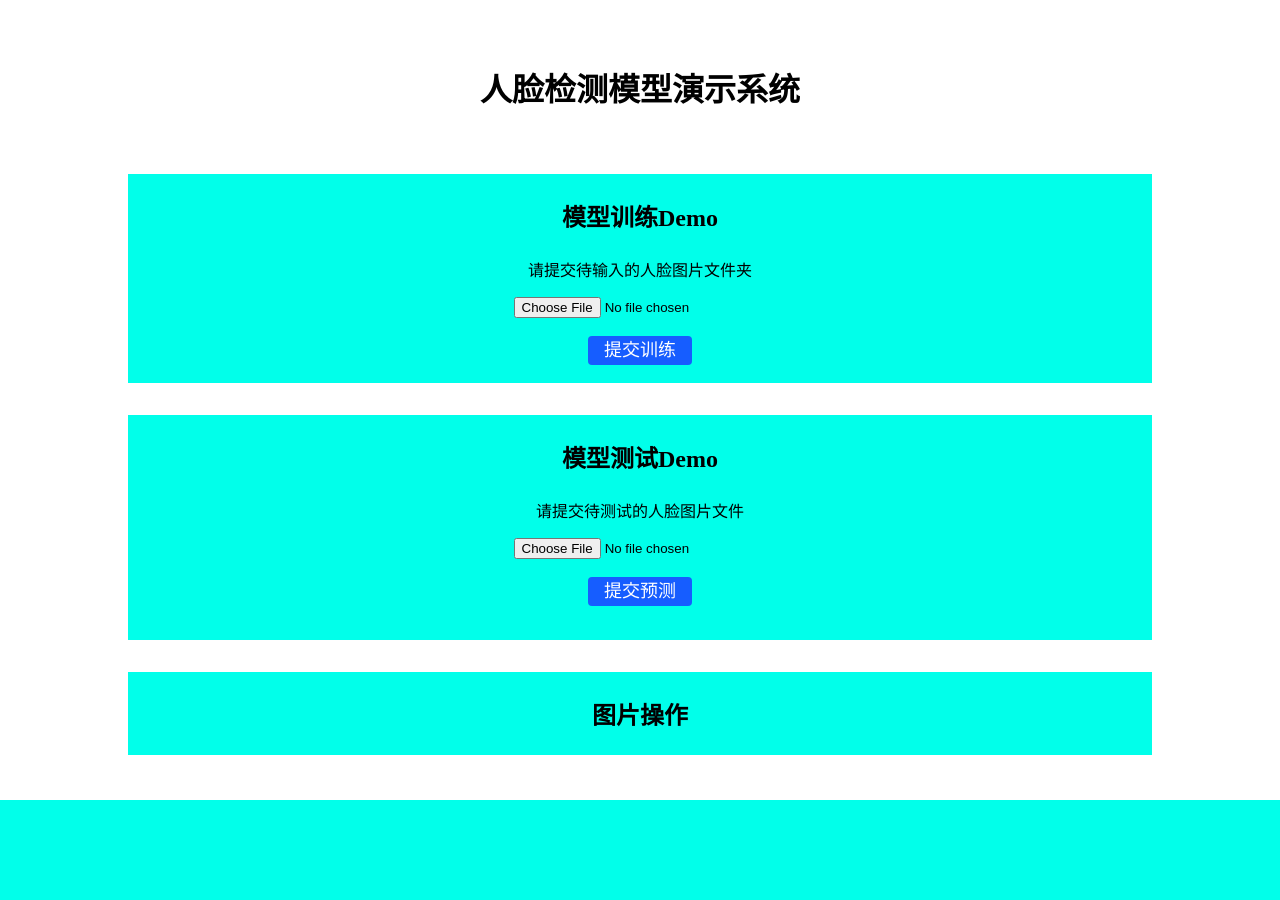
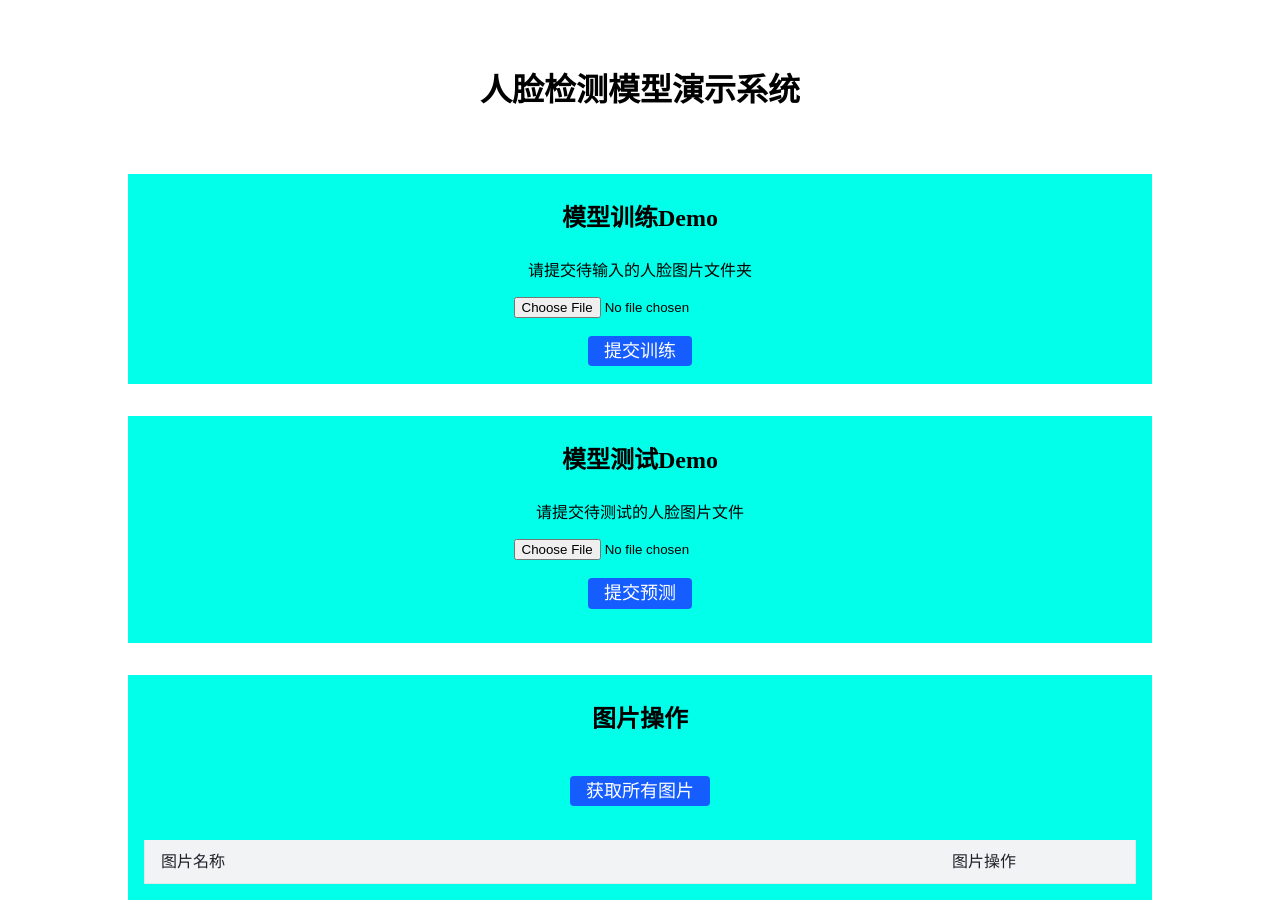
Before and after one commit to Orenbek/flask-demo, a Flask app: page / in a window 1280 px wide. Before the commit the page ends 800 px from the top, so only its background shows below. Run offline with Flask 2, Linux system fonts and the light colour scheme; lists and menus that the app fills with data are empty.

Commit message:
feat: 获取图片路径 删除图片

```diff
--- a/app.py
+++ b/app.py
@@ -4,9 +4,13 @@ import os
 app = Flask(__name__)
 url_for
 
+
 @app.route('/')
 def index():
     return render_template('index.html')
+
+# 保存文件夹图片
+
 
 @app.route('/upload', methods=['POST'])
 def upload():
@@ -15,8 +19,11 @@ def upload():
         value.save(f'./static/imgs/{key}')
     return jsonify({'code': 0})
 
-@app.route('/test', methods=['POST'])
-def test():
+# 获取图片信息
+
+
+@app.route('/imginfo', methods=['POST'])
+def imginfo():
     img = request.files['img']
     print(img)
     return jsonify({'code': 0, 'data': {
@@ -24,6 +31,25 @@ def test():
         'size': img.content_length,
     }})
 
+# 获取文件夹图片
+
+
+@app.route('/getimgs', methods=['GET'])
+def getimgs():
+    imgs = []
+    for root, subdirs, files in os.walk('./static/imgs'):
+        for file in files:
+            imgs.append(os.path.join(root, file))
+    return jsonify({'code': 0, 'data': imgs})
+
+# 删除图片
+
+
+@app.route('/delete', methods=['POST'])
+def delete():
+    os.remove(request.form['path'])
+    return jsonify({'code': 0})
+
 
 if __name__ == '__main__':
     app.run(debug=True, port=5000)
--- a/static/main.css
+++ b/static/main.css
@@ -2,6 +2,13 @@
   margin: 0;
   padding: 0;
   box-sizing: border-box;
+  outline: none;
+}
+:root {
+  --line-height: 1.5715;
+  --gray-10: rgb(29, 33, 41);
+  --gray-1: rgb(242, 243, 245);
+  --border: 1px solid rgb(229, 230, 235);
 }
 .container {
   display: flex;
@@ -23,19 +30,73 @@
 .box p {
   margin-bottom: 1em;
 }
-.box button {
+.box > button {
   margin: 1em 0;
   font-size: 18px;
   display: inline-block;
-  outline: none;
   font-weight: 400;
   appearance: none;
   user-select: none;
   cursor: pointer;
-  line-height: 1.5;
+  line-height: var(--line-height);
   border: 1px solid transparent;
   padding: 0 15px;
   border-radius: 4px;
   color: #fff;
   background-color: rgb(22, 93, 255);
 }
+
+table {
+  width: 100%;
+  border-spacing: 0;
+  border-collapse: separate;
+  margin: 1em 0;
+}
+.table-th {
+  box-sizing: border-box;
+  text-align: left;
+  color: var(--gray-10);
+  background-color: var(--gray-1);
+  line-height: var(--line-height);
+  font-weight: 500;
+  border-bottom: var(--border);
+}
+.table-th-item {
+  padding: 9px 16px;
+}
+.table-td {
+  text-align: left;
+  color: var(--gray-10);
+  background-color: #fff;
+  border-bottom: var(--border);
+  line-height: var(--line-height);
+  padding: 9px 16px;
+  font-size: 14px;
+}
+.table-th:first-child,
+.table-td:first-child {
+  border-left: var(--border);
+}
+.table-th:last-child,
+.table-td:last-child {
+  border-right: var(--border);
+}
+.table-cell {
+  word-break: break-all;
+  width: 100%;
+}
+table .table-th-button {
+  background-color: rgb(245, 63, 63);
+  color: #fff;
+  border-color: transparent;
+  border: 1px solid transparent;
+  padding: 0 15px;
+  font-size: 14px;
+  height: 32px;
+  display: inline-block;
+  appearance: none;
+  user-select: none;
+  cursor: pointer;
+  white-space: nowrap;
+  line-height: var(--line-height);
+}
--- a/templates/index.html
+++ b/templates/index.html
@@ -3,7 +3,16 @@
 {% block head %}
 <title>人脸检测模型演示系统</title>
 <link rel="stylesheet" href="{{ url_for('static', filename = 'main.css') }}">
+<script type="importmap">
+  {
+    "imports": {
+      "index": "{{ url_for('static', filename = 'index.js') }}",
+      "table": "{{ url_for('static', filename = 'table.js') }}"
+    }
+  }
+  </script>
 <script type="module" src="{{ url_for('static', filename = 'index.js') }}" ></script>
+<script type="module" src="{{ url_for('static', filename = 'table.js') }}" ></script>
 {% endblock %}
 {% block body %}
 <h1 style="text-align: center;margin: 2em 0;">人脸检测模型演示系统</h1>
@@ -21,8 +30,27 @@
       <button type="button" id="button2">提交预测</button>
       <p id="imginfo" style="margin-bottom: 1em"></p>
     </content>
-    <content class="box">
+    <content class="box" style="padding: 0 1em">
       <h2>图片操作</h2>
+      <button type="button" id="button3">获取所有图片</button>
+      <table id="table">
+        <colgroup>
+          <col />
+          <col style="width: 200px;" />
+        </colgroup>
+        <thead>
+          <tr class="table-tr">
+            <th class="table-th">
+              <div class="table-th-item">图片名称</div>
+            </th>
+            <th class="table-th">
+              <div class="table-th-item">图片操作</div>
+            </th>
+          </tr>
+        </thead>
+        <tbody>
+        </tbody>
+      </table>
     </content>
   </section>
 {% endblock %}
```
Also changed, not shown: static/index.js (+40 -25 lines), static/table.js (added, +58 -0 lines).
